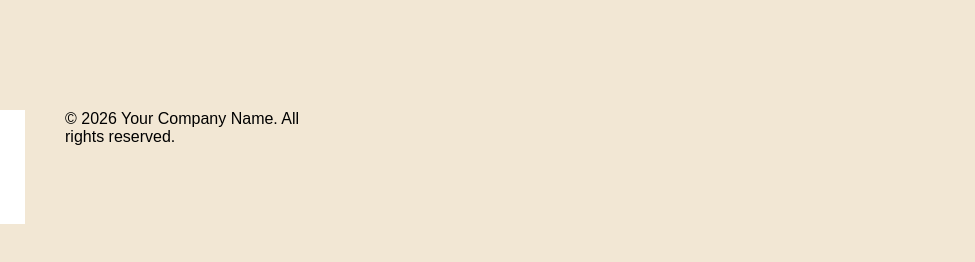
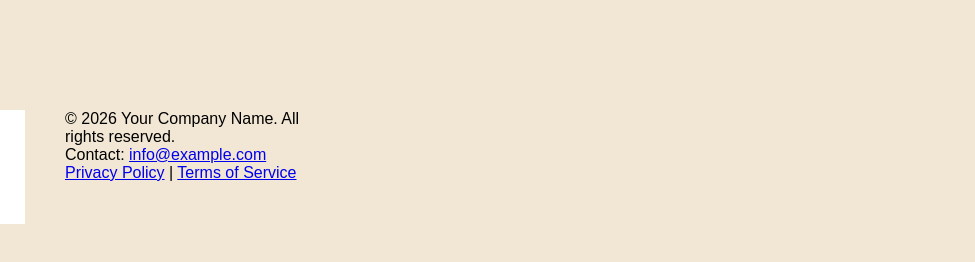
Before and after one commit to Tanyaloterte/tanya-loterte.github.io, a plain HTML site: page index.html in a window 1280 px wide. Shown: the part 1337-1599 px from the top of the page, 305-1280 px from the left. Drawn offline with Linux system fonts and the light colour scheme.

Commit message:
Update index.html

```diff
--- a/index.html
+++ b/index.html
@@ -284,7 +284,14 @@
     <p class="price">₱19,000</p>
   </div>
 <footer>
-<p>&copy; 2026 Your Company Name. All rights reserved.</p>
+    <div class="footer-content">
+        <p>&copy; 2026 Your Company Name. All rights reserved.</p>
+        <p>Contact: <a href="mailto:info@example.com">info@example.com</a></p>
+        <div class="footer-links">
+            <a href="/privacy-policy">Privacy Policy</a> |
+            <a href="/terms-of-service">Terms of Service</a>
+        </div>
+    </div>
 </footer>
 </body>
 </html>
```
